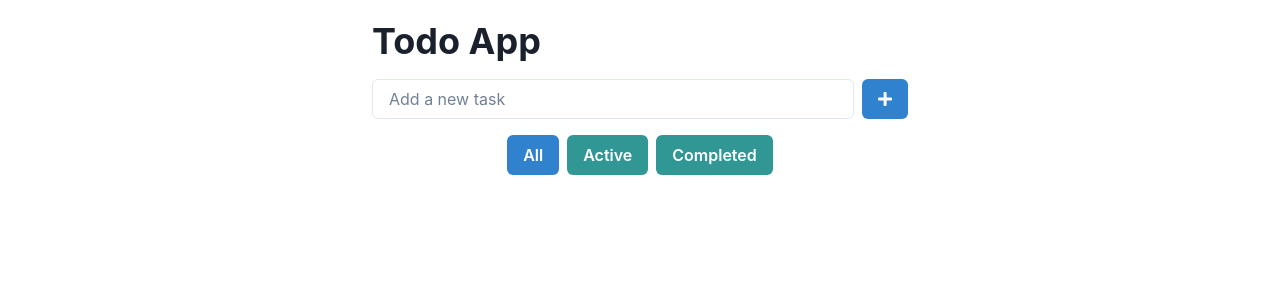
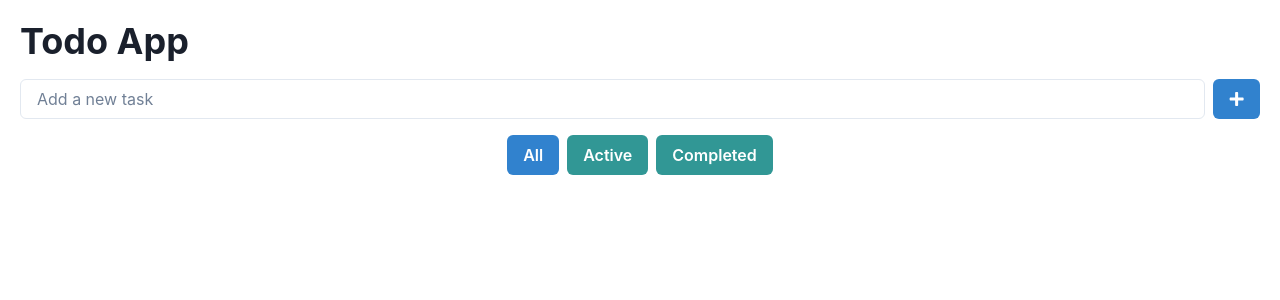
Before and after one commit to GPT-Engineer-App-Dev/todoo-helper, a React (Vite) app: page / in a window 1280 px wide. Shown: the top 300 px of the page. Built offline with nearby package versions, Linux system fonts and the light colour scheme.

Commit message:
Removed the width adjustments from the `Box` component in `Index.jsx` to restore the application to its previous state.

```diff
--- a/src/pages/Index.jsx
+++ b/src/pages/Index.jsx
@@ -48,7 +48,7 @@ const Index = () => {
   };
 
   return (
-    <Box p={5} maxW="xl" w="90%" mx="auto">
+    <Box p={5} mx="auto">
       <Heading mb={4}>Todo App</Heading>
       <Flex mb={4}>
         <Input placeholder="Add a new task" value={input} onChange={(e) => setInput(e.target.value)} onKeyPress={(e) => e.key === "Enter" && handleAddTask()} />
```
